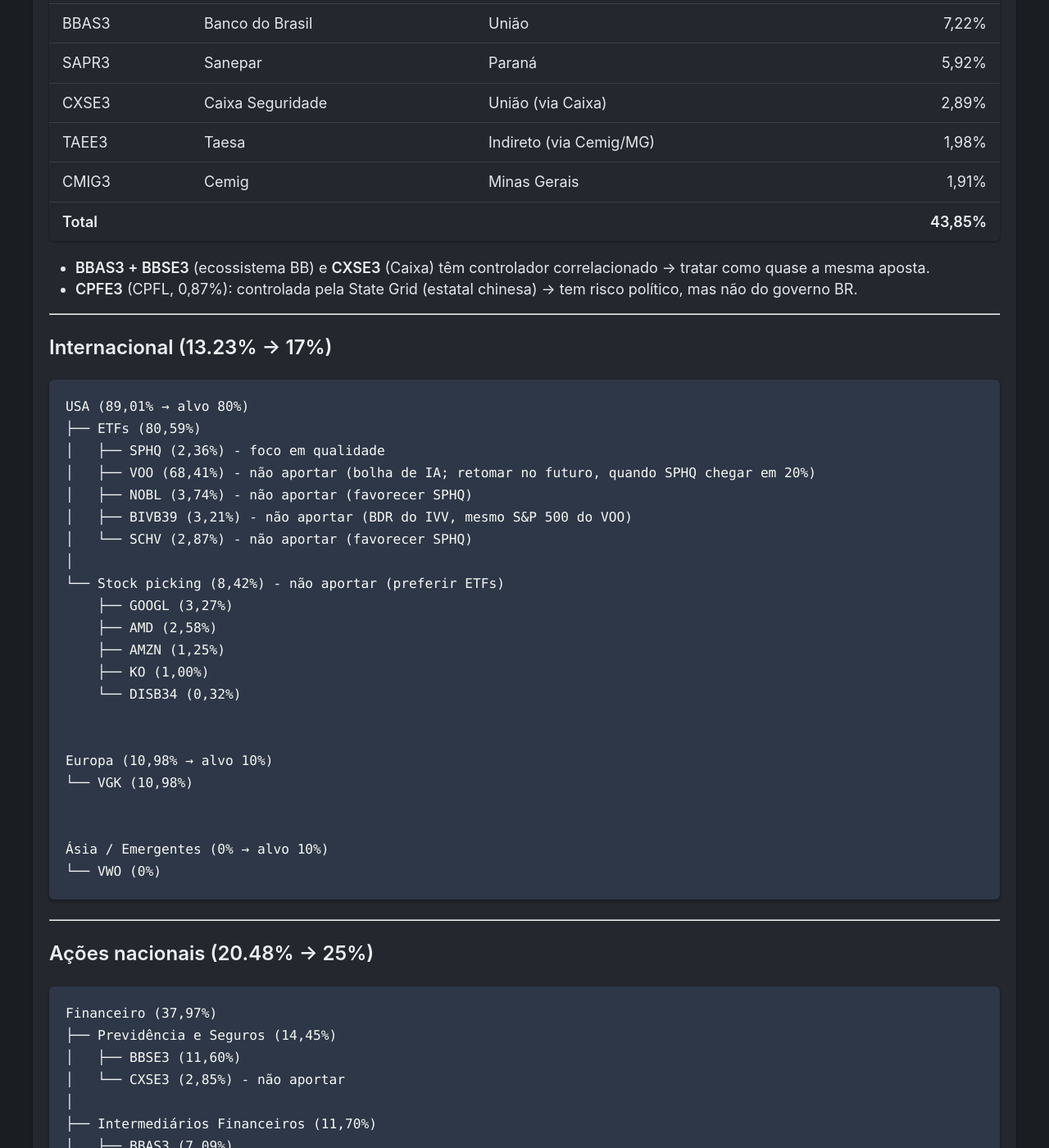
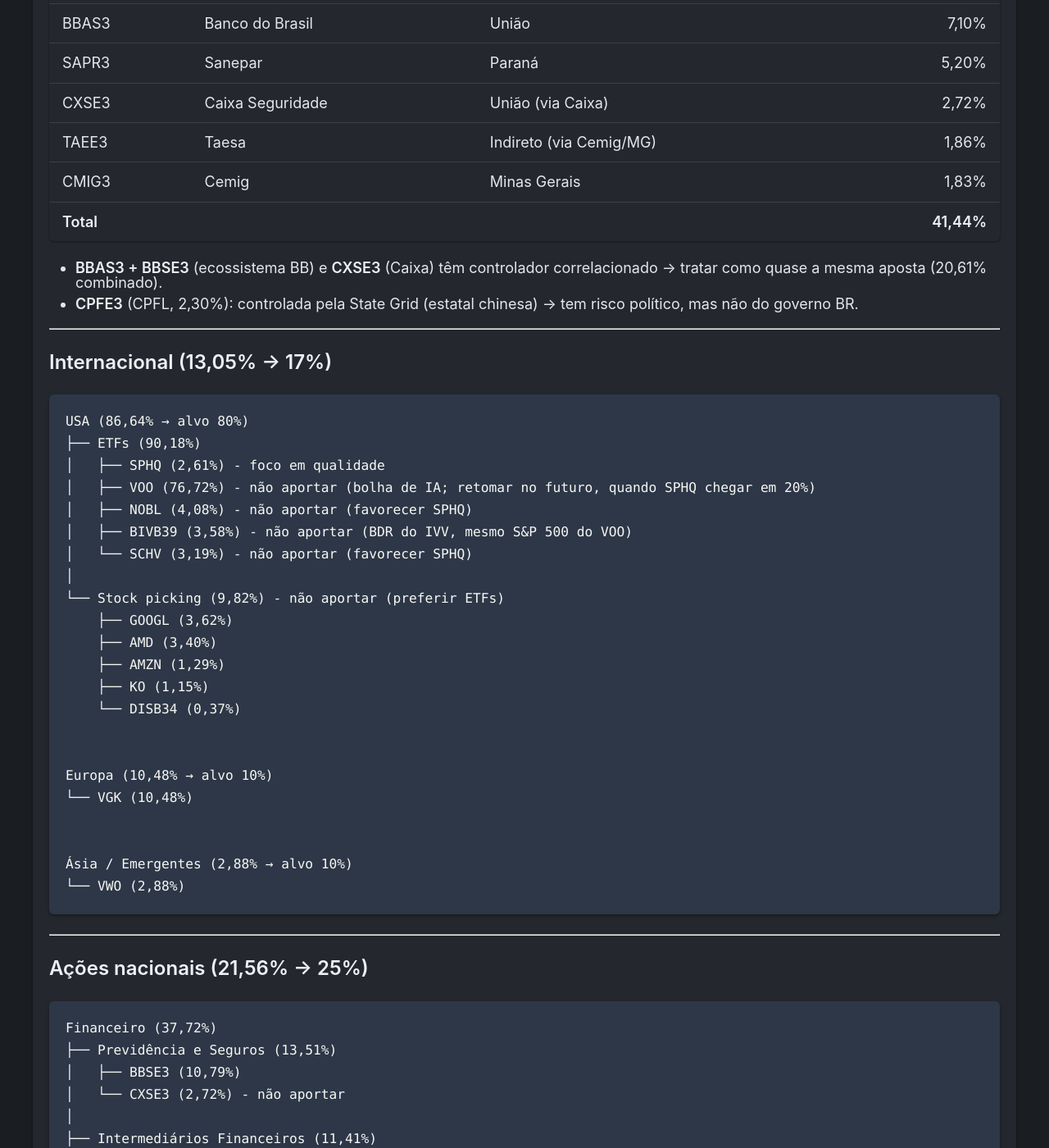
Before and after one commit to CarlosPena00/carlospena00.github.io, a Jekyll site: the page built from _posts/2026-07-01-ecomomy-auvp.md, in a window 1280 px wide and 1400 px high, scrolled down 39090 px. Shown: the whole window at 82% size. Built offline with Jekyll 4.4.1, drawn with Linux system fonts in a browser that asks for light colours; some of the changed text lies outside the part shown.

Commit message:
docs(blog): Update investment allocation percentages and details in AUVP notes

````diff
--- a/_posts/2026-07-01-ecomomy-auvp.md
+++ b/_posts/2026-07-01-ecomomy-auvp.md
@@ -1555,13 +1555,13 @@ Referência:
 
 | Tipo | Atual | Alvo | Diferença |
 |------|------:|-----:|----------:|
-| Ações internacionais | 13,23% | 17% | +3,77% |
-| Ações nacionais | 20,48% | 25% | +4,52% |
-| Fundos imobiliários | 3,29% | 4% | +0,71% |
+| Ações internacionais | 13,05% | 17% | +3,95% |
+| Ações nacionais | 21,56% | 25% | +3,44% |
+| Fundos imobiliários | 4,84% | 4% | -0,84% |
 | REITs | 0,00% | 0% | 0,00% |
-| Criptomoedas | 3,56% | 4% | +0,44% |
-| Renda fixa | 44,32% | 37,5% | -6,82% |
-| Previdência | 15,12% | 12,5% | -2,62% |
+| Criptomoedas | 3,19% | 4% | +0,81% |
+| Renda fixa | 42,77% | 37,5% | -5,27% |
+| Previdência | 14,59% | 12,5% | -2,09% |
 | Renda fixa internacional | 0,00% | 0% | 0,00% |
 
 #### Estatal × privado (ações nacionais)
@@ -1570,191 +1570,192 @@ Ponto de atenção: empresas estatais compartilham o **mesmo risco político** (
 
 | Bloco | % |
 |-------|--:|
-| Estatal BR (governo federal/estadual) | 43,85% |
-| Privado BR | 42,85% |
-| Estatal estrangeiro (State Grid - China) | 0,87% |
-| ETFs + BDRs | 12,43% |
+| Estatal BR (governo federal/estadual) | 41,44% |
+| Privado BR | 44,44% |
+| Estatal estrangeiro (State Grid - China) | 2,30% |
+| ETFs + BDRs | 11,82% |
 
 Estatais BR (detalhe):
 
 | Ticker | Empresa | Controle | % |
 |--------|---------|----------|--:|
-| BBSE3 | BB Seguridade | União (via BB) | 12,40% |
-| PETR4 | Petrobras | União | 11,53% |
-| BBAS3 | Banco do Brasil | União | 7,22% |
-| SAPR3 | Sanepar | Paraná | 5,92% |
-| CXSE3 | Caixa Seguridade | União (via Caixa) | 2,89% |
-| TAEE3 | Taesa | Indireto (via Cemig/MG) | 1,98% |
-| CMIG3 | Cemig | Minas Gerais | 1,91% |
-| **Total** | | | **43,85%** |
-
-- **BBAS3 + BBSE3** (ecossistema BB) e **CXSE3** (Caixa) têm controlador correlacionado → tratar como quase a mesma aposta.
-- **CPFE3** (CPFL, 0,87%): controlada pela State Grid (estatal chinesa) → tem risco político, mas não do governo BR.
+| PETR4 | Petrobras | União | 11,95% |
+| BBSE3 | BB Seguridade | União (via BB) | 10,79% |
+| BBAS3 | Banco do Brasil | União | 7,10% |
+| SAPR3 | Sanepar | Paraná | 5,20% |
+| CXSE3 | Caixa Seguridade | União (via Caixa) | 2,72% |
+| TAEE3 | Taesa | Indireto (via Cemig/MG) | 1,86% |
+| CMIG3 | Cemig | Minas Gerais | 1,83% |
+| **Total** | | | **41,44%** |
+
+- **BBAS3 + BBSE3** (ecossistema BB) e **CXSE3** (Caixa) têm controlador correlacionado → tratar como quase a mesma aposta (20,61% combinado).
+- **CPFE3** (CPFL, 2,30%): controlada pela State Grid (estatal chinesa) → tem risco político, mas não do governo BR.
 
 ---
 
-### Internacional (13.23% -> 17%)
+### Internacional (13,05% -> 17%)
 
 ```text
-USA (89,01% → alvo 80%)
-├── ETFs (80,59%)
-│   ├── SPHQ (2,36%) - foco em qualidade
-│   ├── VOO (68,41%) - não aportar (bolha de IA; retomar no futuro, quando SPHQ chegar em 20%)
-│   ├── NOBL (3,74%) - não aportar (favorecer SPHQ)
-│   ├── BIVB39 (3,21%) - não aportar (BDR do IVV, mesmo S&P 500 do VOO)
-│   └── SCHV (2,87%) - não aportar (favorecer SPHQ)
+USA (86,64% → alvo 80%)
+├── ETFs (90,18%)
+│   ├── SPHQ (2,61%) - foco em qualidade
+│   ├── VOO (76,72%) - não aportar (bolha de IA; retomar no futuro, quando SPHQ chegar em 20%)
+│   ├── NOBL (4,08%) - não aportar (favorecer SPHQ)
+│   ├── BIVB39 (3,58%) - não aportar (BDR do IVV, mesmo S&P 500 do VOO)
+│   └── SCHV (3,19%) - não aportar (favorecer SPHQ)
 │
-└── Stock picking (8,42%) - não aportar (preferir ETFs)
-    ├── GOOGL (3,27%)
-    ├── AMD (2,58%)
-    ├── AMZN (1,25%)
-    ├── KO (1,00%)
-    └── DISB34 (0,32%)
-
-
-Europa (10,98% → alvo 10%)
-└── VGK (10,98%)
-
-
-Ásia / Emergentes (0% → alvo 10%)
-└── VWO (0%)
+└── Stock picking (9,82%) - não aportar (preferir ETFs)
+    ├── GOOGL (3,62%)
+    ├── AMD (3,40%)
+    ├── AMZN (1,29%)
+    ├── KO (1,15%)
+    └── DISB34 (0,37%)
+
+
+Europa (10,48% → alvo 10%)
+└── VGK (10,48%)
+
+
+Ásia / Emergentes (2,88% → alvo 10%)
+└── VWO (2,88%)
 ```
 
 ---
 
-### Ações nacionais (20.48% -> 25%)
+### Ações nacionais (21,56% -> 25%)
 
 ```text
-Financeiro (37,97%)
-├── Previdência e Seguros (14,45%)
-│   ├── BBSE3 (11,60%)
-│   └── CXSE3 (2,85%) - não aportar
+Financeiro (37,72%)
+├── Previdência e Seguros (13,51%)
+│   ├── BBSE3 (10,79%)
+│   └── CXSE3 (2,72%) - não aportar
 │
-├── Intermediários Financeiros (11,70%)
-│   ├── BBAS3 (7,09%)
-│   └── BBDC3 (4,61%) - não aportar
+├── Intermediários Financeiros (11,41%)
+│   ├── BBAS3 (7,10%)
+│   └── BBDC3 (4,31%) - não aportar
 │
-├── Holdings Financeiras (5,92%)
-│   └── ITSA3 (5,92%)
+├── Holdings Financeiras (6,58%)
+│   └── ITSA3 (6,58%)
 │
-└── Serviços Financeiros Diversos (5,90%)
-    └── B3SA3 (5,90%)
-
-
-Utilidade Pública (15,04%)
-├── Energia Elétrica (9,33%)
-│   ├── Transmissão (2,00%)
-│   │   └── TAEE3 (2,00%)
-│   ├── Geração (2,22%)
-│   │   └── EGIE3 (2,22%)
-│   └── Distribuição (5,11%)
-│       ├── CPLE3 (2,39%)
-│       ├── CPFE3 (0,86%) - não aportar
-│       └── CMIG3 (1,86%) - não aportar
+└── Serviços Financeiros Diversos (6,23%)
+    └── B3SA3 (6,23%)
+
+
+Utilidade Pública (16,24%)
+├── Energia Elétrica (11,04%)
+│   ├── Transmissão (1,86%)
+│   │   └── TAEE3 (1,86%)
+│   ├── Geração (2,68%)
+│   │   └── EGIE3 (2,68%)
+│   └── Distribuição (6,50%)
+│       ├── CPLE3 (2,37%)
+│       ├── CPFE3 (2,30%) - não aportar
+│       └── CMIG3 (1,83%) - não aportar
 │
-└── Água e Saneamento (5,71%)
-    └── SAPR3 (5,71%)
-
-
-Petróleo, Gás e Biocombustíveis (11,79%)
-└── Exploração, Refino e Distribuição (11,79%)
-    └── PETR4 (11,79%)
-
-Bens Industriais (6,85%)
-└── Máquinas e Equipamentos (6,85%)
-    ├── WEGE3 (5,27%)
-    └── ROMI3 (1,58%) - não aportar
-
-
-Saúde (6,42%)
-├── Serviços Médico-Hospitalares (3,52%)
-│   └── RDOR3 (3,52%) - Atenção (forte regulação estatal)
+└── Água e Saneamento (5,20%)
+    └── SAPR3 (5,20%)
+
+
+Petróleo, Gás e Biocombustíveis (11,95%)
+└── Exploração, Refino e Distribuição (11,95%)
+    └── PETR4 (11,95%)
+
+Bens Industriais (6,43%)
+└── Máquinas e Equipamentos (6,43%)
+    ├── WEGE3 (4,98%)
+    └── ROMI3 (1,45%) - não aportar
+
+
+Saúde (6,16%)
+├── Serviços Médico-Hospitalares (3,38%)
+│   └── RDOR3 (3,38%) - Atenção (forte regulação estatal)
 │
-├── Comércio e Distribuição de Medicamentos (1,63%)
-│   └── RADL3 (1,63%) - Atenção (margem pequena, esticada)
+├── Comércio e Distribuição de Medicamentos (1,51%)
+│   └── RADL3 (1,51%) - Atenção (margem pequena, esticada)
 │
 └── Serviços de Apoio e Diagnóstico (1,27%)
     └── FLRY3 (1,27%)
 
 
-Materiais Básicos (5,00%)
-├── Siderurgia (3,57%)
-│   └── GOAU4 (3,57%) - Atenção (Setor cíclico)
+Materiais Básicos (4,59%)
+├── Siderurgia (3,30%)
+│   └── GOAU4 (3,30%) - Atenção (Setor cíclico)
 │
-├── Mineração (0,91%)
-│   └── VALE3 (0,91%)
+├── Mineração (0,79%)
+│   └── VALE3 (0,79%)
 │
-└── Madeira e Papel (0,52%)
-    └── KLBN11 (0,52%)
-
-
-Consumo Não Cíclico (2,83%)
-└── Bebidas (2,83%)
-    └── ABEV3 (2,83%)
-
-
-Consumo Cíclico (1,34%)
-└── Construção Civil (1,34%)
-    └── CURY3 (1,34%)
-
-
-Comunicações (0,37%)
-└── Telecomunicações (0,37%)
-    └── VIVT3 (0,37%)
-
-Fundos (9,46%) - não aportar
-└── ETFs (9,46%)
-    ├── AUVP11 (6,16%)
-    ├── SMAL11 (1,37%)
-    ├── BOVA11 (1,02%)
-    └── XINA11 (0,91%)
-
-BDRs (2,95%) - não aportar
-└── Tecnologia da Informação (2,95%)
-    ├── GOGL34 (1,64%)
-    └── M1TA34 (1,31%)
+└── Madeira e Papel (0,50%)
+    └── KLBN11 (0,50%)
+
+
+Consumo Não Cíclico (3,06%)
+└── Bebidas (3,06%)
+    └── ABEV3 (3,06%)
+
+
+Consumo Cíclico (1,07%)
+└── Construção Civil (1,07%)
+    └── CURY3 (1,07%)
+
+
+Comunicações (0,95%)
+└── Telecomunicações (0,95%)
+    └── VIVT3 (0,95%)
+
+Fundos (9,08%) - não aportar
+└── ETFs (9,08%)
+    ├── AUVP11 (5,96%)
+    ├── AUPO11 (0,12%)
+    ├── SMAL11 (1,28%)
+    ├── BOVA11 (0,97%)
+    └── XINA11 (0,75%)
+
+BDRs (2,74%) - não aportar
+└── Tecnologia da Informação (2,74%)
+    ├── GOGL34 (1,42%)
+    └── M1TA34 (1,33%)
 ```
 
 ---
 
-### FIIs (3.29% -> 4%)
+### FIIs (4,84% -> 4%)
 
 ```text
-Shoppings (49,66% → alvo 50%)
-├── Shopping Centers (49,66%)
-│   ├── XPML11 (19,71%) - Preferivel
-│   ├── VISC11 (16,49%)
-│   └── PMLL11 (13,46%) - Preferivel
-
-
-Logística (37,65% → alvo 50%)
-├── Galpões Logísticos (37,65%)
-│   ├── VILG11 (17,11%) - Preferivel
-│   ├── KNRI11 (7,75%)
-│   ├── BTLG11 (6,71%)
-│   └── XPLG11 (6,08%)
-
-
-Renda Urbana / Imóveis Corporativos (6,97%) - não aportar
-├── Renda Urbana (1,02%)
-│   └── ALZR11 (1,02%)
+Shoppings (48,00% → alvo 50%)
+├── Shopping Centers (48,00%)
+│   ├── XPML11 (17,73%) - Preferivel
+│   ├── VISC11 (17,61%)
+│   └── PMLL11 (12,66%) - Preferivel
+
+
+Logística (37,87% → alvo 50%)
+├── Galpões Logísticos (37,87%)
+│   ├── VILG11 (15,98%) - Preferivel
+│   ├── XPLG11 (8,26%)
+│   ├── KNRI11 (7,50%)
+│   └── BTLG11 (6,13%)
+
+
+Renda Urbana / Imóveis Corporativos (8,92%) - não aportar
+├── Renda Urbana (3,77%)
+│   └── ALZR11 (3,77%)
 │
-└── Híbrido (Escritórios + Logística) (5,95%)
-    └── GGRC11 (5,95%)
-
-
-Papel (5,71%) - não aportar
-├── CRIs High Yield (3,53%)
-│   ├── CPTS11 (2,31%)
-│   └── XPCI11 (1,22%)
+└── Híbrido (Escritórios + Logística) (5,15%)
+    └── GGRC11 (5,15%)
+
+
+Papel (5,20%) - não aportar
+├── CRIs High Yield (3,20%)
+│   ├── CPTS11 (2,10%)
+│   └── XPCI11 (1,11%)
 │
-└── CRIs High Grade / CDI (2,18%)
-    └── KNCR11 (2,18%)
+└── CRIs High Grade / CDI (2,00%)
+    └── KNCR11 (2,00%)
 ```
 
 ---
 
-### Renda Fixa (44.32% -> 37.5%)
+### Renda Fixa (42,77% -> 37,5%)
 
 ```text
 IPCA+ (55,83% -> 50%)
@@ -1762,16 +1763,17 @@ IPCA+ (55,83% -> 50%)
 └── Bancário IPCA (28,07%) (Força: 7)
 
 Pós-fixado / Selic (37,20% -> 40%)
-└── Bancário Selic (37,20%) (Força: 6)
+├── Bancário Selic (31,76%) (Força: 6)
+└── CDB 120% CDI (5,44%) (Força: 5)
 
 Prefixado (6,97% -> 10%)
 ├── Tesouro Prefixado (6,97%) (Força: 6)
-└── Bancário Prefixado (0,00%) (Força: 1)
+└── Bancário Prefixado (0,00%) (Força: 4)
 ```
 
 ---
 
-### Previdência (15.12% -> 12.5%)
+### Previdência (14,59% -> 12,5%)
 
 ```text
 VGBL e PGBL (100%) (Força: 6)
````
